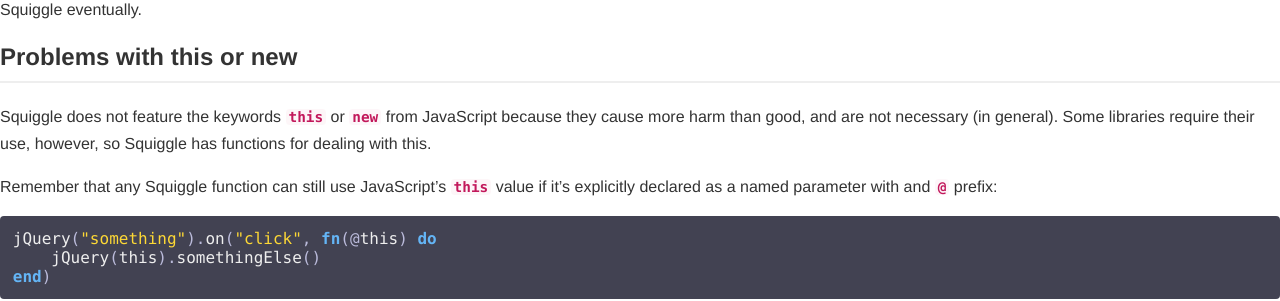
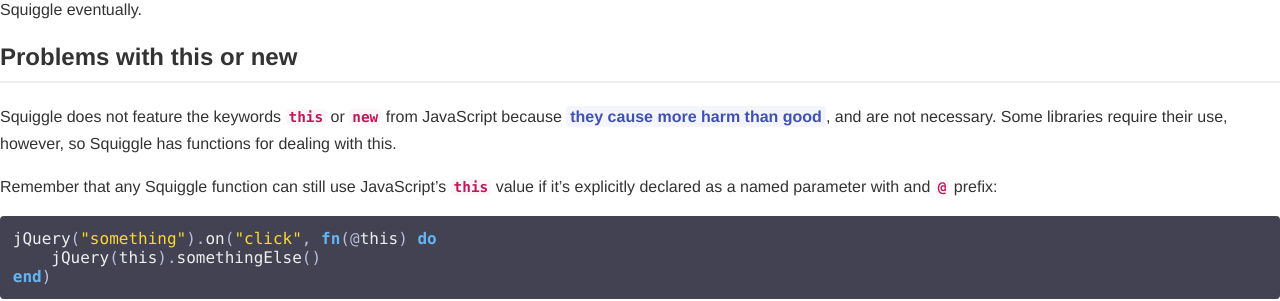
Before and after one commit to squiggle-lang/squiggle-lang.org, a Jekyll site: the page built from tutorial/chapter/8/index.md, in a window 1280 px wide. Shown: the part 1204-1505 px from the top of the page. Built offline with Jekyll 4.4.1, drawn with Linux system fonts in a browser that asks for light colours; Markdown is read by kramdown in place of the engine named in the settings.

Commit message:
Link to my article about this/new

```diff
--- a/tutorial/chapter/8/index.md
+++ b/tutorial/chapter/8/index.md
@@ -54,7 +54,7 @@ These are the normal `Array` and `Object` functions from JavaScript, so they ret
 
 ## Problems with this or new
 
-Squiggle does not feature the keywords `this` or `new` from JavaScript because they cause more harm than good, and are not necessary (in general). Some libraries require their use, however, so Squiggle has functions for dealing with this.
+Squiggle does not feature the keywords `this` or `new` from JavaScript because [they cause more harm than good][1], and are not necessary. Some libraries require their use, however, so Squiggle has functions for dealing with this.
 
 Remember that any Squiggle function can still use JavaScript's `this` value if it's explicitly declared as a named parameter with and `@` prefix:
 
```
Also changed, not shown: other parts of tutorial/chapter/8/index.md (+2 -0 lines).
